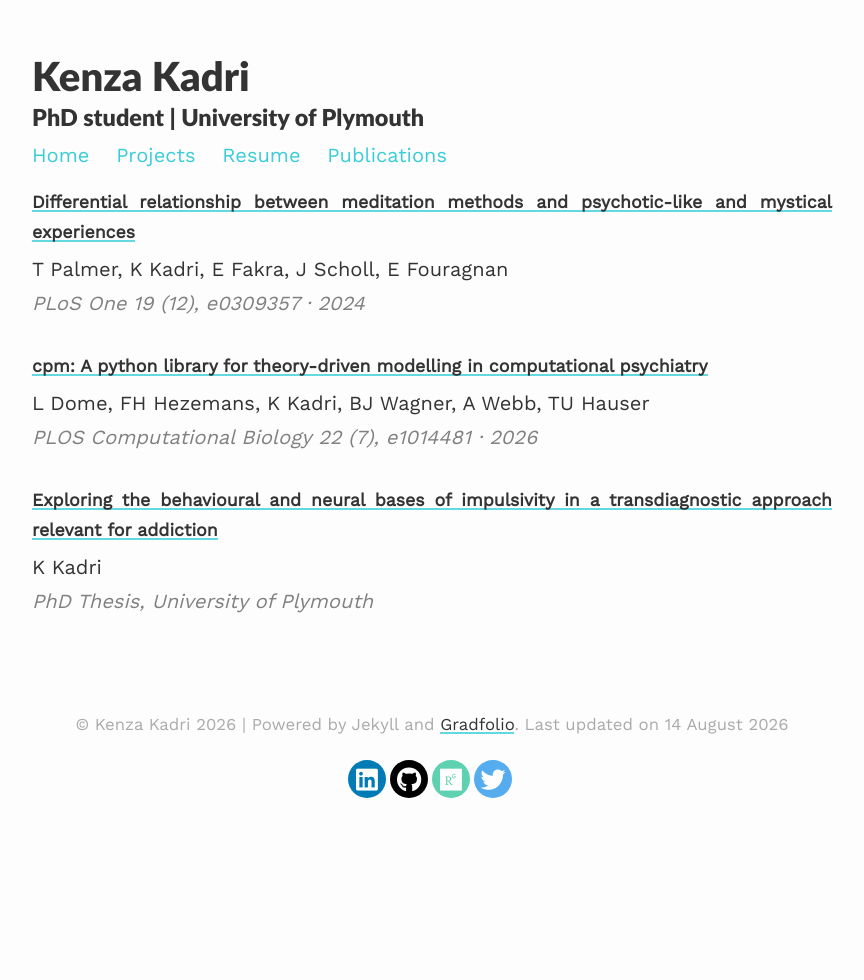
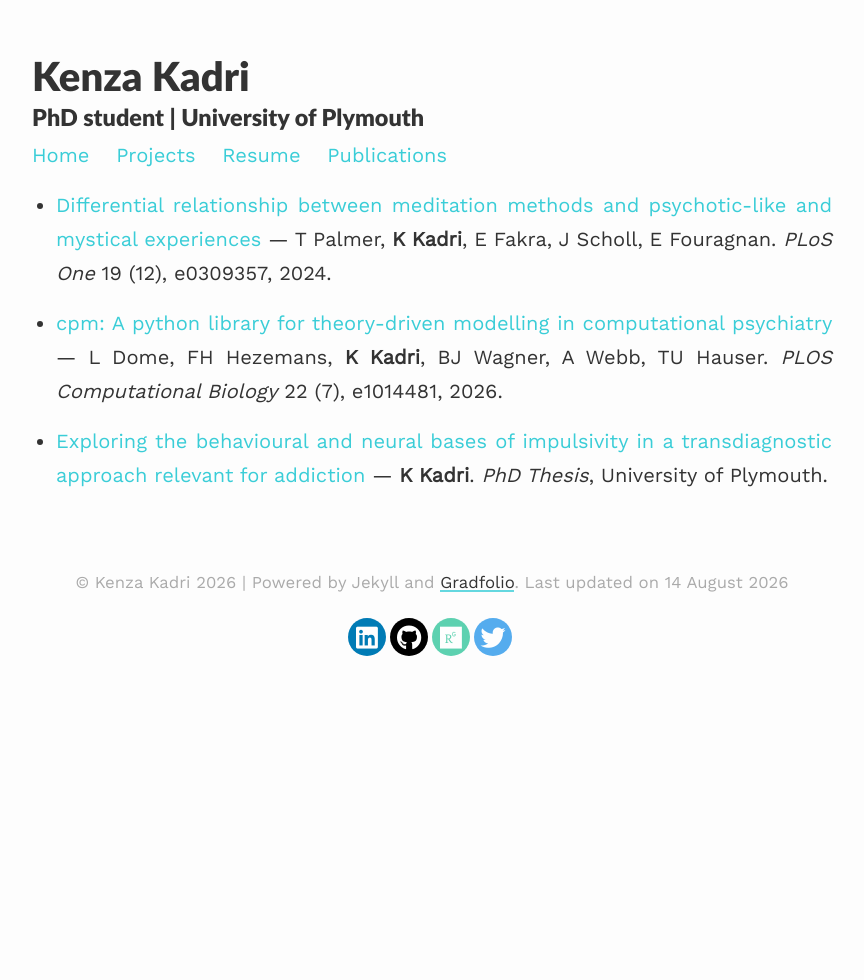
Before and after one commit to Kenzakadri/Kenzakadri.github.io, a Jekyll site: the page built from publications.html, in a window 1280 px wide. Shown: the whole page, without its empty margins (208-1072 px from the left). Built offline with Jekyll 4.4.1, drawn with Linux system fonts in a browser that asks for light colours; nearby versions of some CDN libraries.

Commit message:
Format publications as a bulleted list with bolded author name
Co-Authored-By: Claude Sonnet 5 <noreply@anthropic.com>

```diff
--- a/assets/css/_sass/publications.scss
+++ b/assets/css/_sass/publications.scss
@@ -3,29 +3,9 @@
   max-width: $content-width;
   margin: 0 auto;
   padding: 1rem 0;
+  padding-left: 1.5rem;
 }
 
 .pub-entry {
-  margin-bottom: 2rem;
+  margin-bottom: 1rem;
 }
-
-.pub-title {
-  margin: 0 0 0.25rem;
-  font-weight: bold;
-  font-size: 1.1rem;
-}
-
-.pub-authors {
-  margin: 0;
-  color: $text-color;
-
-  @media (prefers-color-scheme: dark) {
-    color: $text-color-dark;
-  }
-}
-
-.pub-venue {
-  margin: 0;
-  font-style: italic;
-  color: $light-gray;
-}
--- a/publications.html
+++ b/publications.html
@@ -4,24 +4,12 @@ permalink: /publications/
 title: Publications
 ---
 
-<div class="publications">
+<ul class="publications">
 
-  <div class="pub-entry">
-    <p class="pub-title"><a href="https://journals.plos.org/plosone/article?id=10.1371%2Fjournal.pone.0309357" target="_blank">Differential relationship between meditation methods and psychotic-like and mystical experiences</a></p>
-    <p class="pub-authors">T Palmer, K Kadri, E Fakra, J Scholl, E Fouragnan</p>
-    <p class="pub-venue">PLoS One 19 (12), e0309357 &middot; 2024</p>
-  </div>
+  <li class="pub-entry"><a href="https://journals.plos.org/plosone/article?id=10.1371%2Fjournal.pone.0309357" target="_blank">Differential relationship between meditation methods and psychotic-like and mystical experiences</a> &mdash; T Palmer, <strong>K Kadri</strong>, E Fakra, J Scholl, E Fouragnan. <em>PLoS One</em> 19 (12), e0309357, 2024.</li>
 
-  <div class="pub-entry">
-    <p class="pub-title"><a href="https://journals.plos.org/ploscompbiol/article?id=10.1371%2Fjournal.pcbi.1014481" target="_blank">cpm: A python library for theory-driven modelling in computational psychiatry</a></p>
-    <p class="pub-authors">L Dome, FH Hezemans, K Kadri, BJ Wagner, A Webb, TU Hauser</p>
-    <p class="pub-venue">PLOS Computational Biology 22 (7), e1014481 &middot; 2026</p>
-  </div>
+  <li class="pub-entry"><a href="https://journals.plos.org/ploscompbiol/article?id=10.1371%2Fjournal.pcbi.1014481" target="_blank">cpm: A python library for theory-driven modelling in computational psychiatry</a> &mdash; L Dome, FH Hezemans, <strong>K Kadri</strong>, BJ Wagner, A Webb, TU Hauser. <em>PLOS Computational Biology</em> 22 (7), e1014481, 2026.</li>
 
-  <div class="pub-entry">
-    <p class="pub-title"><a href="https://doi.org/10.24382/4zqw-vb47" target="_blank">Exploring the behavioural and neural bases of impulsivity in a transdiagnostic approach relevant for addiction</a></p>
-    <p class="pub-authors">K Kadri</p>
-    <p class="pub-venue">PhD Thesis, University of Plymouth</p>
-  </div>
+  <li class="pub-entry"><a href="https://doi.org/10.24382/4zqw-vb47" target="_blank">Exploring the behavioural and neural bases of impulsivity in a transdiagnostic approach relevant for addiction</a> &mdash; <strong>K Kadri</strong>. <em>PhD Thesis</em>, University of Plymouth.</li>
 
-</div>
+</ul>
```
